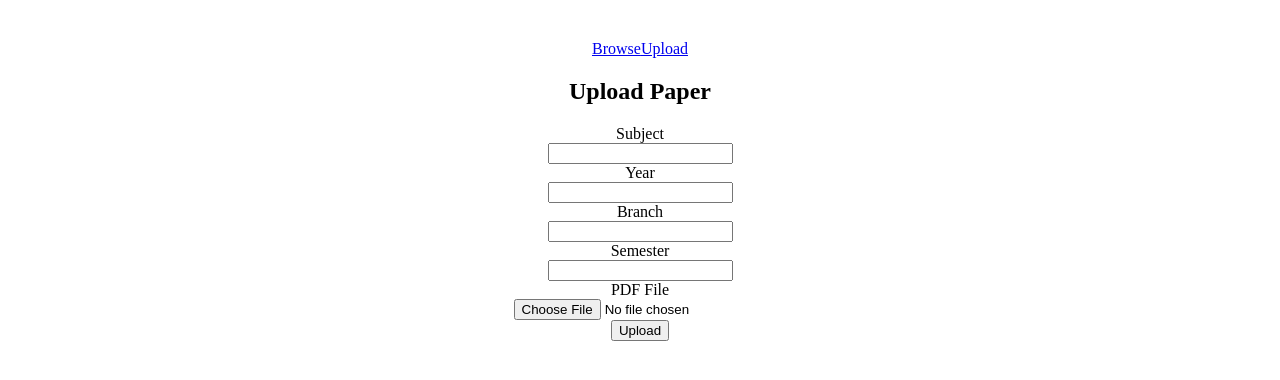
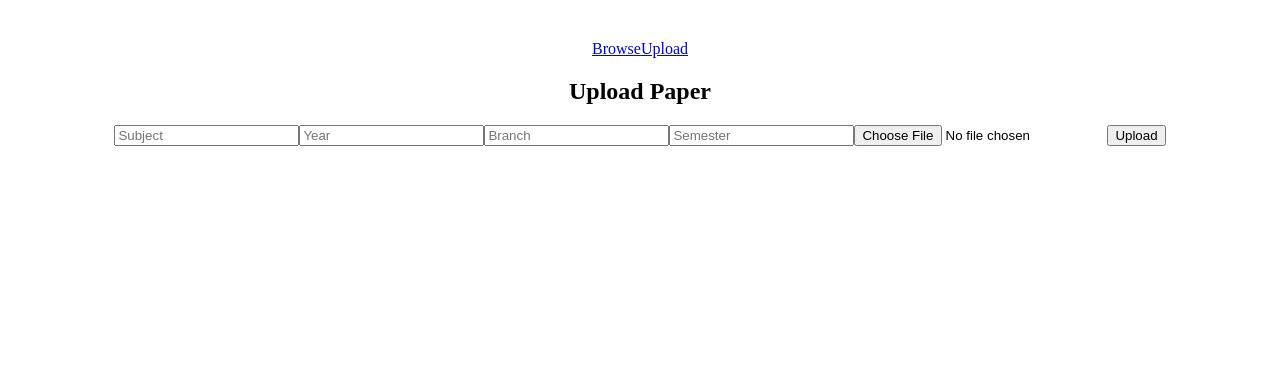
Before and after one commit to 789deepa/college-pyq-platform, a React app in the folder frontend/: page /upload in a window 1280 px wide. Shown: the top 380 px of the page. Built offline with nearby package versions, Linux system fonts and the light colour scheme; the HTML template or start-up script is replaced by a standard one.

Commit message:
End-to-end paper upload and browse working

```diff
--- a/frontend/src/App.jsx
+++ b/frontend/src/App.jsx
@@ -9,6 +9,7 @@ function App() {
     <BrowserRouter>
     <Navbar />
       <Routes>
+        <Route path="/" element={<BrowsePage />} />
         <Route path="/browse" element={<BrowsePage />} />
         <Route path="/upload" element={<UploadPage />} />
       </Routes>
@@ -16,4 +17,5 @@ function App() {
   );
 }
 
+
 export default App;
--- a/frontend/src/components/PaperCard.jsx
+++ b/frontend/src/components/PaperCard.jsx
@@ -1,10 +1,17 @@
-function PaperCard ( { subject, year, branch, semester }) {
+function PaperCard ( { subject, year, branch, semester, filePath }) {
     return (
         <div style={{ border: '1px solid #ccc', padding: '12px', marginBottom: '10px' }}>
             <h3>{subject}</h3>
             <p> Year: {year}</p>
             <p> Branch: {branch}</p>
             <p> Semester: {semester}</p>
+            <a
+            href={`http://localhost:5000${filePath}`}
+            target="_blank"
+            rel="noreferrer"
+            >
+            Open PDF
+            </a>
         </div>
     );
 }
--- a/frontend/src/pages/BrowsePage.jsx
+++ b/frontend/src/pages/BrowsePage.jsx
@@ -1,33 +1,31 @@
-import PaperCard from "../components/PaperCard";
+import { useEffect, useState } from 'react';
+import PaperCard from '../components/PaperCard';
 
-function BrowsePage () {
-    const fakePapers = [
-        { subject: 'DBMS', year: 2023, branch: 'IT', semester: 4},
-        { subject: 'OS', year: 2022, branch: 'Comp', semester: 5},
-    ];
+function BrowsePage() {
+  const [papers, setPapers] = useState([]);
 
-    return (
-        <div>
-            <h2> Browse Papers</h2>
+  useEffect(() => {
+    fetch('http://localhost:5000/papers')
+      .then(res => res.json())
+      .then(data => setPapers(data));
+  }, []);
 
-            {/* {Filters} */}
-            <div style={{ marginBottom: '20px'}}>
-                <select>
-                    <option>Year</option>
-                </select>
+  return (
+    <div>
+      <h2>Browse Papers</h2>
 
-                <select>
-                    <option>Branch</option>
-                </select>
-            </div>
-
-            {/* {Papers} */}
-
-            {fakePapers.map((paper, index) => (
-                <PaperCard key={index} {...paper} />
-            ))}
-        </div>
-    );
+      {papers.map(paper => (
+        <PaperCard
+          key={paper._id}
+          subject={paper.subject}
+          year={paper.year}
+          branch={paper.branch}
+          semester={paper.semester}
+          filePath={paper.filePath}
+        />
+      ))}
+    </div>
+  );
 }
 
 export default BrowsePage;
--- a/frontend/src/pages/UploadPage.jsx
+++ b/frontend/src/pages/UploadPage.jsx
@@ -1,38 +1,57 @@
-function UploadPage () {
-    return (
-        <div>
-            <h2> Upload Paper</h2>
+import { useState } from 'react';
 
-            <form>
-                <div>
-                    <label>Subject</label><br/>
-                    <input type="text" />
-                </div>
+function UploadPage() {
+  const [formData, setFormData] = useState({
+    subject: '',
+    year: '',
+    branch: '',
+    semester: '',
+    pdf: null,
+  });
 
-                <div>
-                    <label>Year</label><br/>
-                    <input type="number" />
-                </div>
+  const handleChange = (e) => {
+    const { name, value, files } = e.target;
 
-                <div>
-                    <label>Branch</label><br/>
-                    <input type="text" />
-                </div>
+    if (name === 'pdf') {
+      setFormData(prev => ({ ...prev, pdf: files[0] }));
+    } else {
+      setFormData(prev => ({ ...prev, [name]: value }));
+    }
+  };
 
-                <div>
-                    <label>Semester</label><br/>
-                    <input type="number" />
-                </div>
+  const handleSubmit = async (e) => {
+    e.preventDefault();
 
-                <div>
-                    <label>PDF File</label><br/>
-                    <input type="file" />
-                </div>
+    const data = new FormData();
+    data.append('subject', formData.subject);
+    data.append('year', formData.year);
+    data.append('branch', formData.branch);
+    data.append('semester', formData.semester);
+    data.append('pdf', formData.pdf);
 
-                <button type="button"> Upload</button>
-            </form>
-        </div>
-    );
+    await fetch('http://localhost:5000/papers', {
+      method: 'POST',
+      body: data,
+    });
+
+    alert('Upload successful');
+  };
+
+  return (
+    <div>
+      <h2>Upload Paper</h2>
+
+      <form onSubmit={handleSubmit}>
+        <input name="subject" placeholder="Subject" onChange={handleChange} />
+        <input name="year" type="number" placeholder="Year" onChange={handleChange} />
+        <input name="branch" placeholder="Branch" onChange={handleChange} />
+        <input name="semester" type="number" placeholder="Semester" onChange={handleChange} />
+        <input name="pdf" type="file" onChange={handleChange} />
+
+        <button type="submit">Upload</button>
+      </form>
+    </div>
+  );
 }
 
 export default UploadPage;
```
Also changed, not shown: 1 other file (tests, documents, lock files or other folders).
